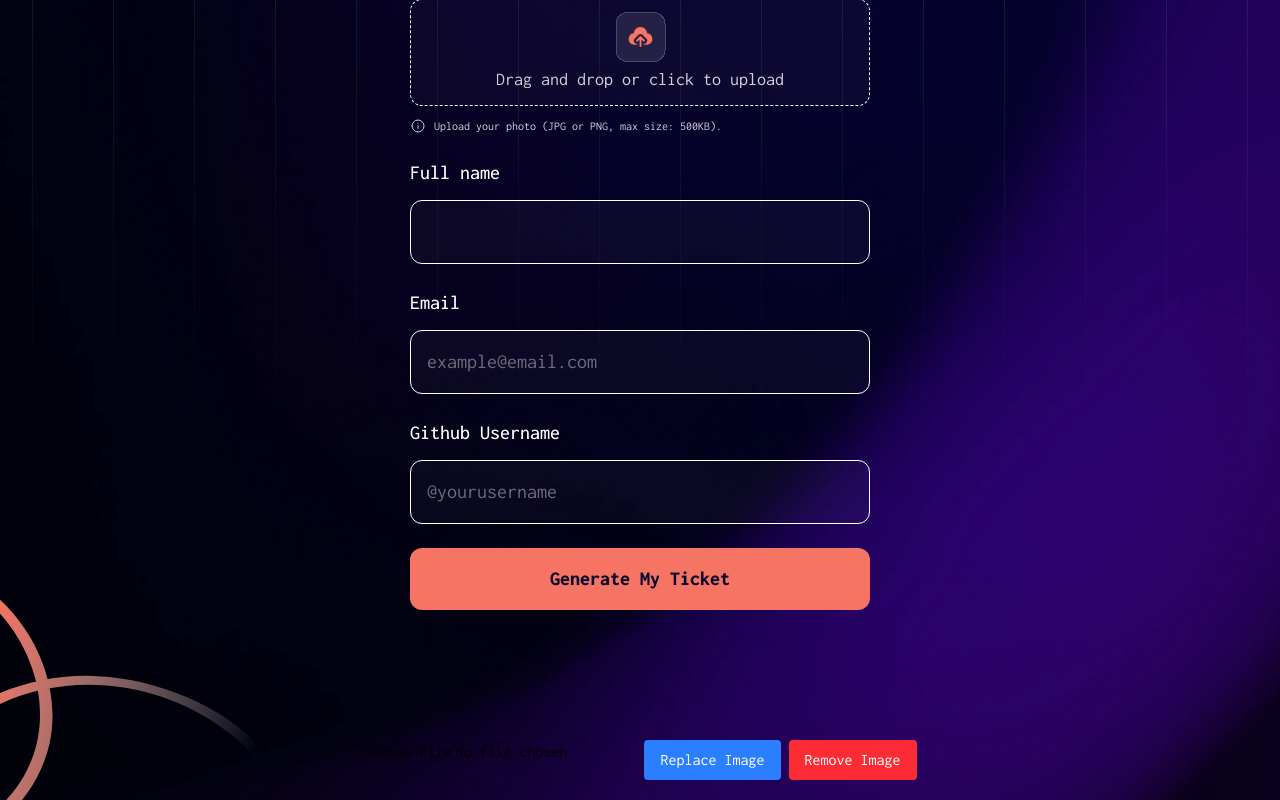
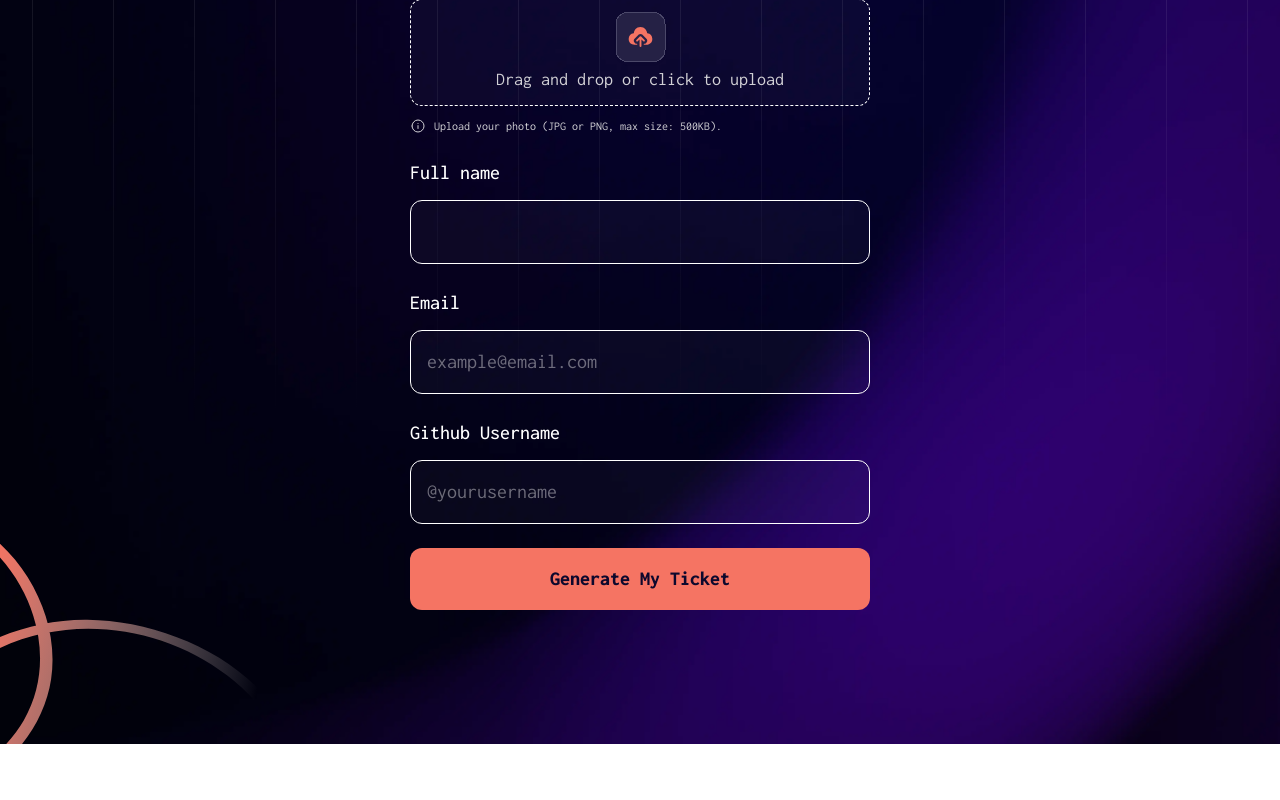
Before and after one commit to Buch-dev/Ticket-Generator, a React (Vite) app: page / in a window 1280 px wide. Shown: the part 401-1201 px from the top of the page. After the commit the page ends 1145 px from the top, so only its background shows below. Built offline with nearby package versions, Linux system fonts and the light colour scheme.

Commit message:
error update

```diff
--- a/src/App.jsx
+++ b/src/App.jsx
@@ -143,24 +143,6 @@ function App() {
             previewUrl={previewUrl}
             setPreviewUrl={setPreviewUrl}
           />
-          <div className="flex gap-2 mt-4">
-            <input type="file" onChange={handleAvatarUpload} />
-            <button
-              className="bg-blue-500 text-white px-4 py-2 rounded"
-              onClick={() => document.querySelector('input[type="file"]').click()}
-            >
-              Replace Image
-            </button>
-            <button
-              className="bg-red-500 text-white px-4 py-2 rounded"
-              onClick={() => {
-                setAvatarUrl("");
-                setPreviewUrl("");
-              }}
-            >
-              Remove Image
-            </button>
-          </div>
         </>
       )}
 
--- a/src/components/Form.jsx
+++ b/src/components/Form.jsx
@@ -35,7 +35,7 @@ const Form = ({
         <label htmlFor="avatar" className="text-white text-[20px] font-medium">
           Upload Avatar
         </label>
-        <div className="relative border border-white border-dashed p-3 rounded-xl bg-[#8784A5]/5">
+        <div className="relative border border-white border-dashed p-3 rounded-xl bg-[#8784A5]/5 hover:bg-[#8784A5]/20">
           <input
             type="file"
             name="avatar"
@@ -100,9 +100,9 @@ const Form = ({
           value={fullName}
           onChange={(e) => setFullName(e.target.value)}
           aria-required="true"
-          className="border border-white p-4 rounded-xl bg-[#8784A5]/5 text-[#D1D0D5] text-[20px] z-10"
+          className={`border p-4 rounded-xl bg-[#8784A5]/5 text-[#D1D0D5] text-[20px] z-10 hover:bg-[#8784A5]/20 transition-all cursor-pointer ${errors.fullName ? 'border-[#F57463]' : 'border-white'}`}
         />
-        {errors.fullName && <p className="text-red-500">{errors.fullName}</p>}
+        {errors.fullName && <p className="text-[#F57463] text-xs">{errors.fullName}</p>}
       </div>
       <div className="flex flex-col gap-3">
         <label htmlFor="email" className="text-white text-[20px] font-medium">
@@ -116,9 +116,9 @@ const Form = ({
           onChange={(e) => setEmail(e.target.value)}
           aria-required="true"
           placeholder="example@email.com"
-          className="border border-white p-4 rounded-xl bg-[#8784A5]/5 text-[#D1D0D5] text-[20px] z-10"
+          className={`border p-4 rounded-xl bg-[#8784A5]/5 text-[#D1D0D5] text-[20px] z-10 hover:bg-[#8784A5]/20 transition-all cursor-pointer ${errors.email ? 'border-[#F57463]' : 'border-white'}`}
         />
-        {errors.email && <p className="text-red-500">{errors.email}</p>}
+        {errors.email && <p className="text-[#F57463] text-xs">{errors.email}</p>}
       </div>
       <div className="flex flex-col gap-3">
         <label htmlFor="github" className="text-white text-[20px] font-medium">
@@ -131,11 +131,11 @@ const Form = ({
           value={username}
           onChange={(e) => setUsername(e.target.value)}
           placeholder="@yourusername"
-          className="border border-white p-4 rounded-xl bg-[#8784A5]/5 text-[#D1D0D5] text-[20px] z-10"
+          className={`border p-4 rounded-xl bg-[#8784A5]/5 text-[#D1D0D5] text-[20px] z-10 hover:bg-[#8784A5]/20 transition-all cursor-pointer ${errors.username ? 'border-[#F57463]' : 'border-white'}`}
         />
-        {errors.username && <p className="text-red-500">{errors.username}</p>}
+        {errors.username && <p className="text-[#F57463] text-xs">{errors.username}</p>}
       </div>
-      <button className="bg-[#F57463] text-[#0D082D] text-[20px] font-extrabold py-4 rounded-xl mb-[113.91px] z-10">
+      <button className="bg-[#F57463] text-[#0D082D] text-[20px] font-extrabold py-4 rounded-xl mb-[113.91px] z-10 cursor-pointer hover:shadow-[#F57463] hover:bg-[#E1604F] hover:shadow">
         Generate My Ticket
       </button>
     </form>
```
